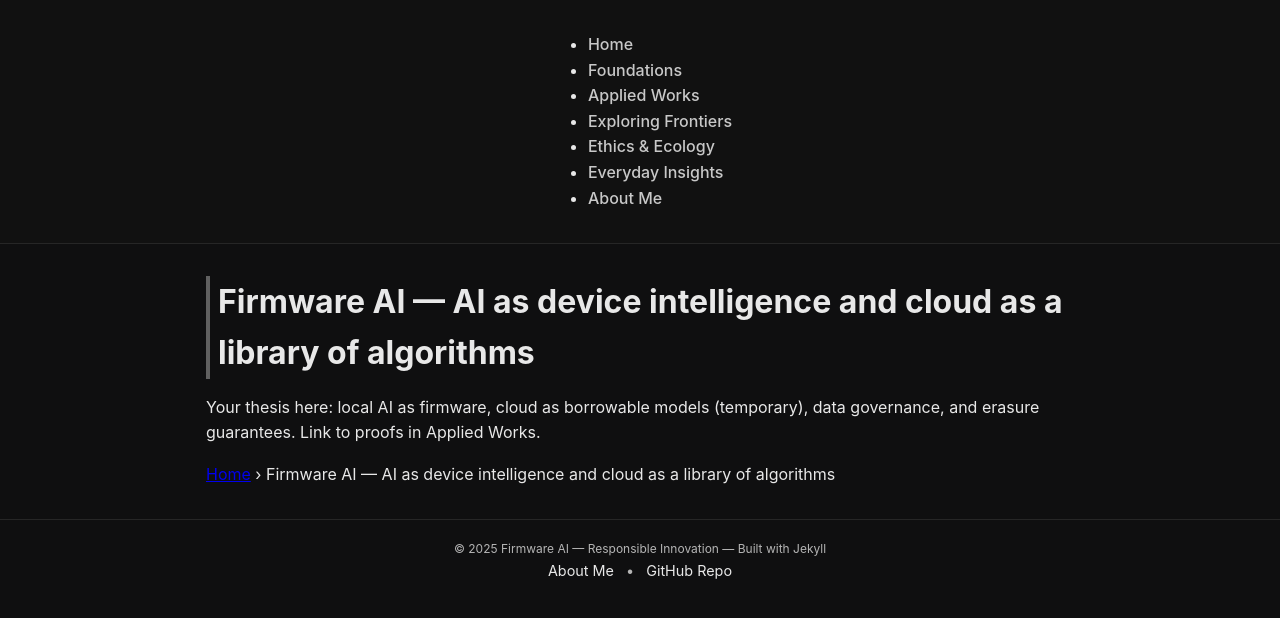
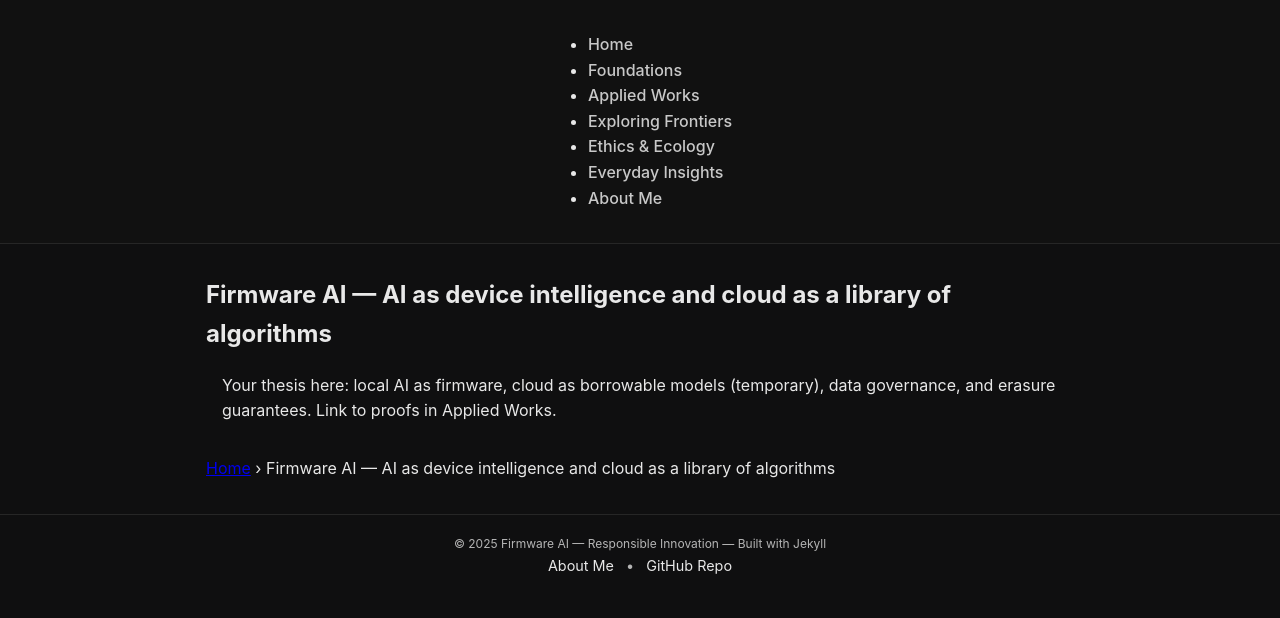
Before and after one commit to louisnathanessomba/louis-blog, a Jekyll site: the page built from pages/foundations/firmware-ai-thesis.md, in a window 1280 px wide. Shown: the top 618 px of the page. Built offline with Jekyll 4.4.1, drawn with Linux system fonts in a browser that asks for light colours.

Commit message:
Update post.html

```diff
--- a/_layouts/post.html
+++ b/_layouts/post.html
@@ -4,19 +4,20 @@ layout: default
 
 <article class="post">
 
-  <!-- ========================= -->
-  <!-- POST HEADER -->
-  <!-- ========================= -->
-  <header class="post-header">
+  <!-- ========================================================= -->
+  <!-- POST HERO -->
+  <!-- ========================================================= -->
+  <header class="post-hero">
 
     {% if page.thumbnail %}
-      <div class="post-thumbnail">
+      <div class="post-hero-image">
         <img src="{{ page.thumbnail | relative_url }}"
              alt="{{ page.title }} thumbnail"
              loading="lazy">
       </div>
     {% endif %}
 
+    <div class="post-hero-text">
       <h1 class="post-title">{{ page.title }}</h1>
 
       {% if page.subtitle %}
@@ -25,7 +26,11 @@ layout: default
 
       <p class="post-meta">
         {% if page.date %}
-        <span>Published on {{ page.date | date: "%B %d, %Y" }}</span>
+          <span>{{ page.date | date: "%B %d, %Y" }}</span>
+        {% endif %}
+
+        {% if page.reading_time %}
+          <span>• {{ page.reading_time }} min read</span>
         {% endif %}
 
         {% if page.views %}
@@ -42,18 +47,20 @@ layout: default
           {% endfor %}
         </p>
       {% endif %}
+    </div>
+
   </header>
 
-  <!-- ========================= -->
+  <!-- ========================================================= -->
   <!-- POST CONTENT -->
-  <!-- ========================= -->
-  <div class="post-content">
+  <!-- ========================================================= -->
+  <div class="post-content container">
     {{ content }}
   </div>
 
-  <!-- ========================= -->
+  <!-- ========================================================= -->
   <!-- BREADCRUMBS -->
-  <!-- ========================= -->
+  <!-- ========================================================= -->
   <footer class="post-footer">
     <nav class="breadcrumbs">
       <a href="{{ '/' | relative_url }}">Home</a> ›
```
Lines whose indentation alone changed are shown as unchanged.
